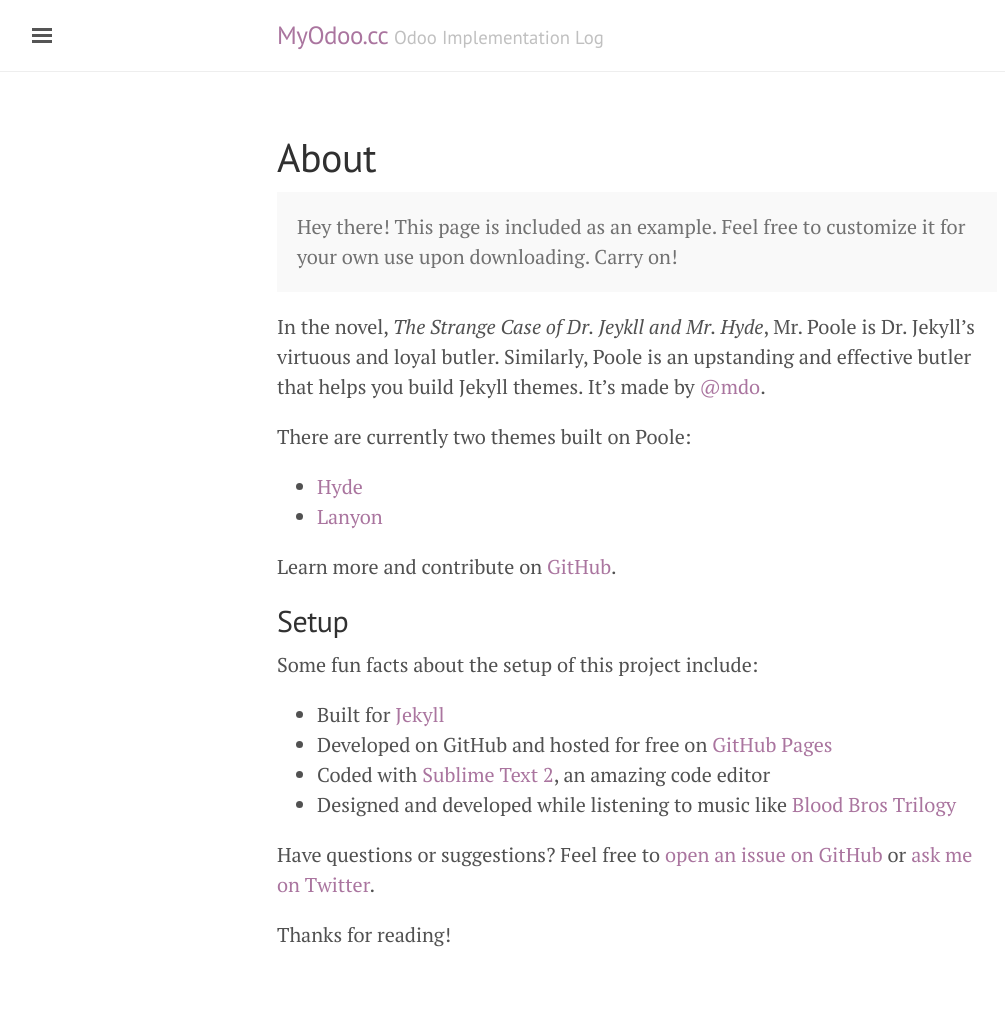
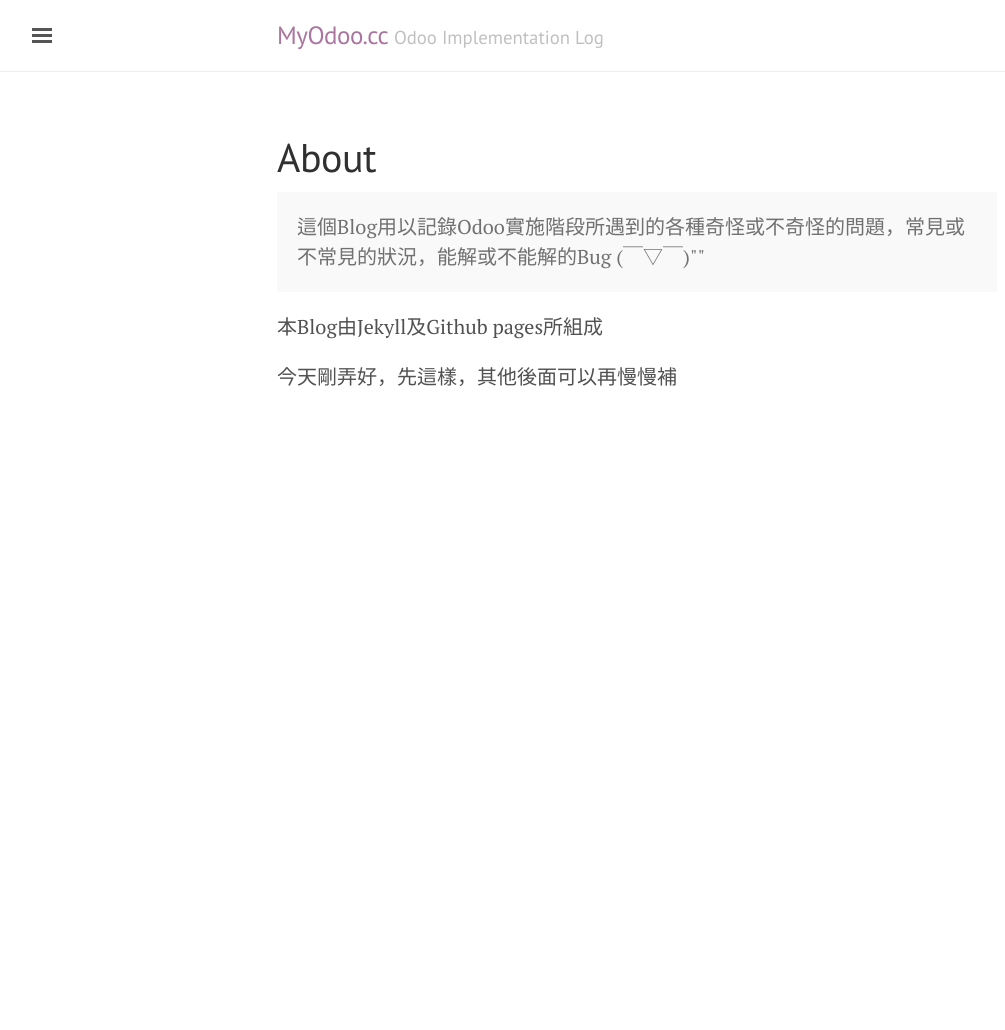
Before and after one commit to retailscm/retailscm-retailscm.github.io, a Jekyll site: the page built from about.md, in a window 1280 px wide. Shown: the whole page, without its empty margins (3-1008 px from the left). Built offline with Jekyll 4.4.1, drawn with Linux system fonts in a browser that asks for light colours; after the commit the page ends 900 px from its top, so only the background shows below that.

Commit message:
update about page

```diff
--- a/about.md
+++ b/about.md
@@ -4,27 +4,9 @@ title: About
 ---
 
 <p class="message">
-  Hey there! This page is included as an example. Feel free to customize it for your own use upon downloading. Carry on!
+  這個Blog用以記錄Odoo實施階段所遇到的各種奇怪或不奇怪的問題，常見或不常見的狀況，能解或不能解的Bug (￣▽￣)""
 </p>
 
-In the novel, *The Strange Case of Dr. Jeykll and Mr. Hyde*, Mr. Poole is Dr. Jekyll's virtuous and loyal butler. Similarly, Poole is an upstanding and effective butler that helps you build Jekyll themes. It's made by [@mdo](https://twitter.com/mdo).
+本Blog由Jekyll及Github pages所組成
 
-There are currently two themes built on Poole:
-
-* [Hyde](http://hyde.getpoole.com)
-* [Lanyon](http://lanyon.getpoole.com)
-
-Learn more and contribute on [GitHub](https://github.com/poole).
-
-## Setup
-
-Some fun facts about the setup of this project include:
-
-* Built for [Jekyll](http://jekyllrb.com)
-* Developed on GitHub and hosted for free on [GitHub Pages](https://pages.github.com)
-* Coded with [Sublime Text 2](http://sublimetext.com), an amazing code editor
-* Designed and developed while listening to music like [Blood Bros Trilogy](https://soundcloud.com/maddecent/sets/blood-bros-series)
-
-Have questions or suggestions? Feel free to [open an issue on GitHub](https://github.com/poole/issues/new) or [ask me on Twitter](https://twitter.com/mdo).
-
-Thanks for reading!
+今天剛弄好，先這樣，其他後面可以再慢慢補
```
